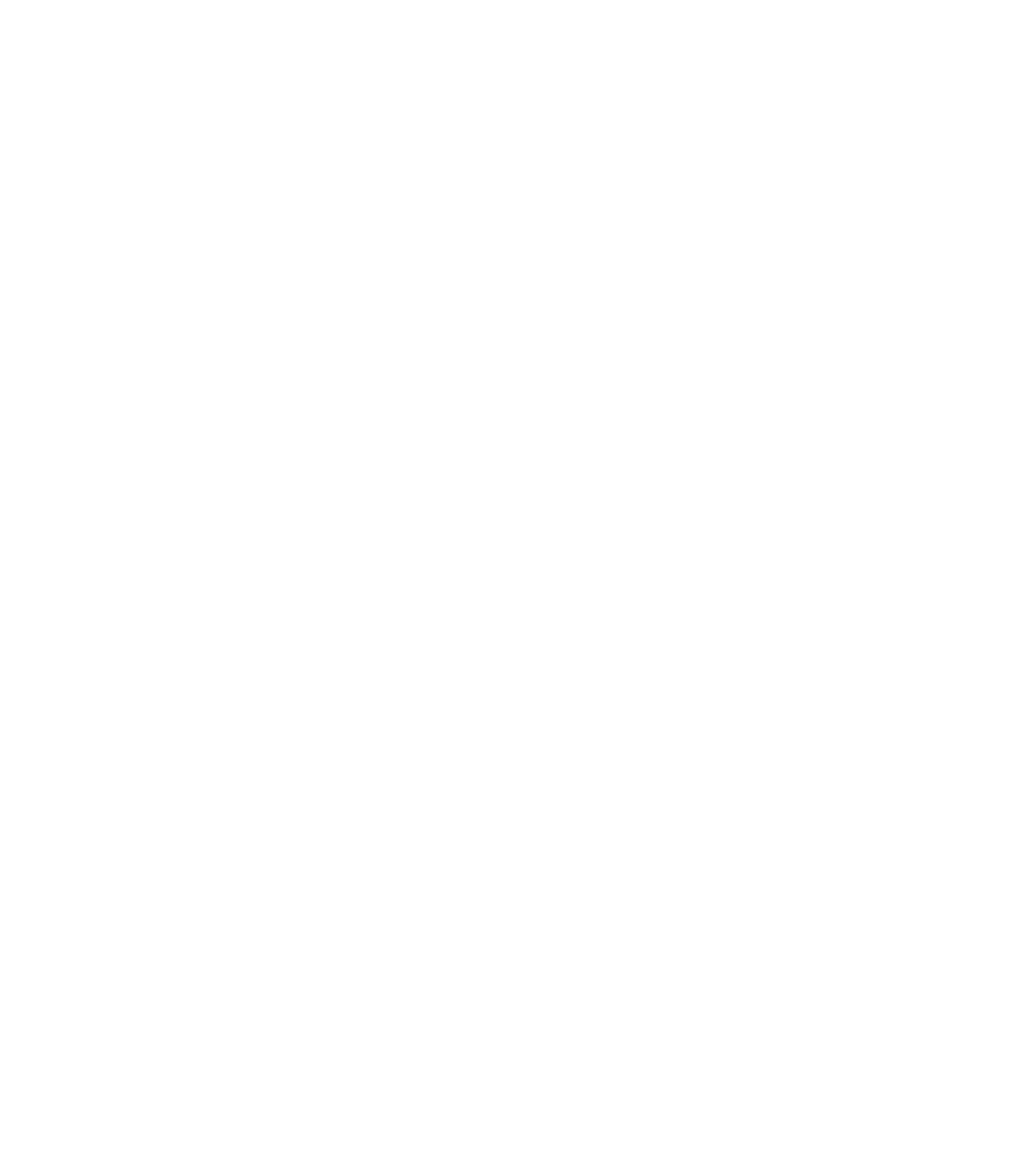
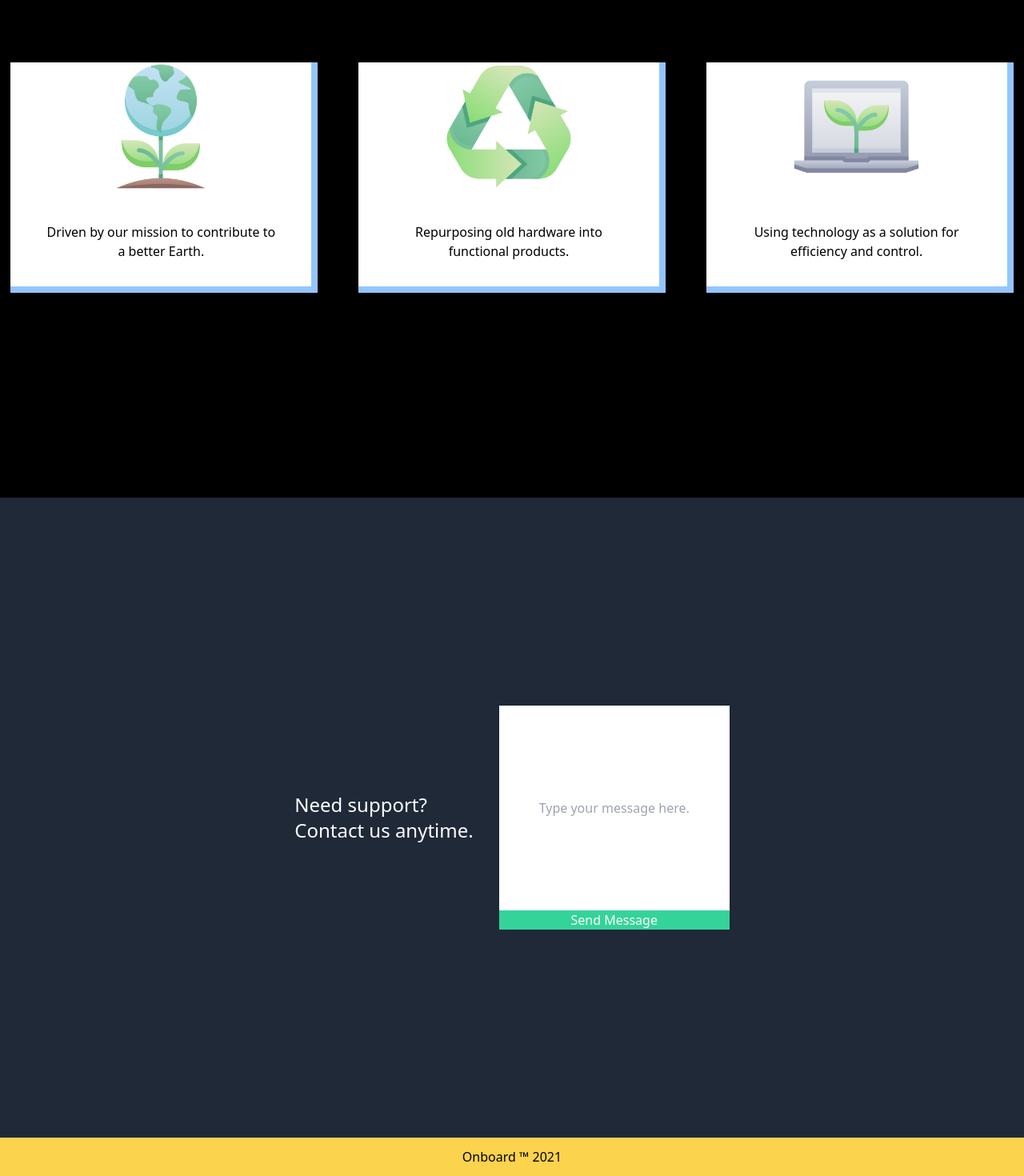
Before and after one commit to Ro5hi/tailwindcss-pg, a React (Create React App) app: page / in a window 1280 px wide. Shown: the part 1042-2512 px from the top of the page at 80% size. Before the commit the page ends 800 px from the top, so only its background shows below. Built offline with nearby package versions, Linux system fonts and the light colour scheme.

Commit message:
added imports and suspense, rendered components

```diff
--- a/src/App.js
+++ b/src/App.js
@@ -1,6 +1,7 @@
+import React, { Suspense } from 'react';
 import { BrowserRouter, Switch, Route } from 'react-router-dom';
 import './App.css';
-import React from 'react';
+import Home from './components/Home'
 import Hero from './components/Hero.js';
 import Nav from './components/Nav.js';
 import Info from './components/Info.js';
@@ -8,17 +9,22 @@
 import Footer from './components/Footer.js';
 
 function App() {
+
+  const Home = React.lazy(() => import('./components/Home'))
+  const Info = React.lazy(() => import('./components/Info'))
+  const Contact = React.lazy(() => import('./components/Contact'))
+
   return (
     <div className="w-screen">
+      <Suspense fallback={""}>
       <BrowserRouter>
         <Switch>
-          <Route component={Nav} />
-          <Route component={Hero} />
-          <Route component={Info} />
-          <Route component={Contact} />
-          <Route component={Footer} />
+          <Route component={Home} path='/' />
+          <Route component={Info} path='/info' />
+          <Route component={Contact} path='/contact' />
         </Switch>
       </BrowserRouter>
+      </Suspense>
     </div>
   );
 }
--- /dev/null
+++ b/src/components/Home.js
@@ -0,0 +1,20 @@
+import React, { useState, useEffect } from 'react';
+import Hero from './Hero';
+import Nav from './Nav';
+import Info from './Info';
+import Contact from './Contact';
+import Footer from './Footer';
+
+const Home = () => {
+    return (
+        <div className="">
+            <Nav />
+            <Hero />
+            <Info />
+            <Contact />
+            <Footer />
+        </div>
+    );
+}
+
+export default Home;
```
